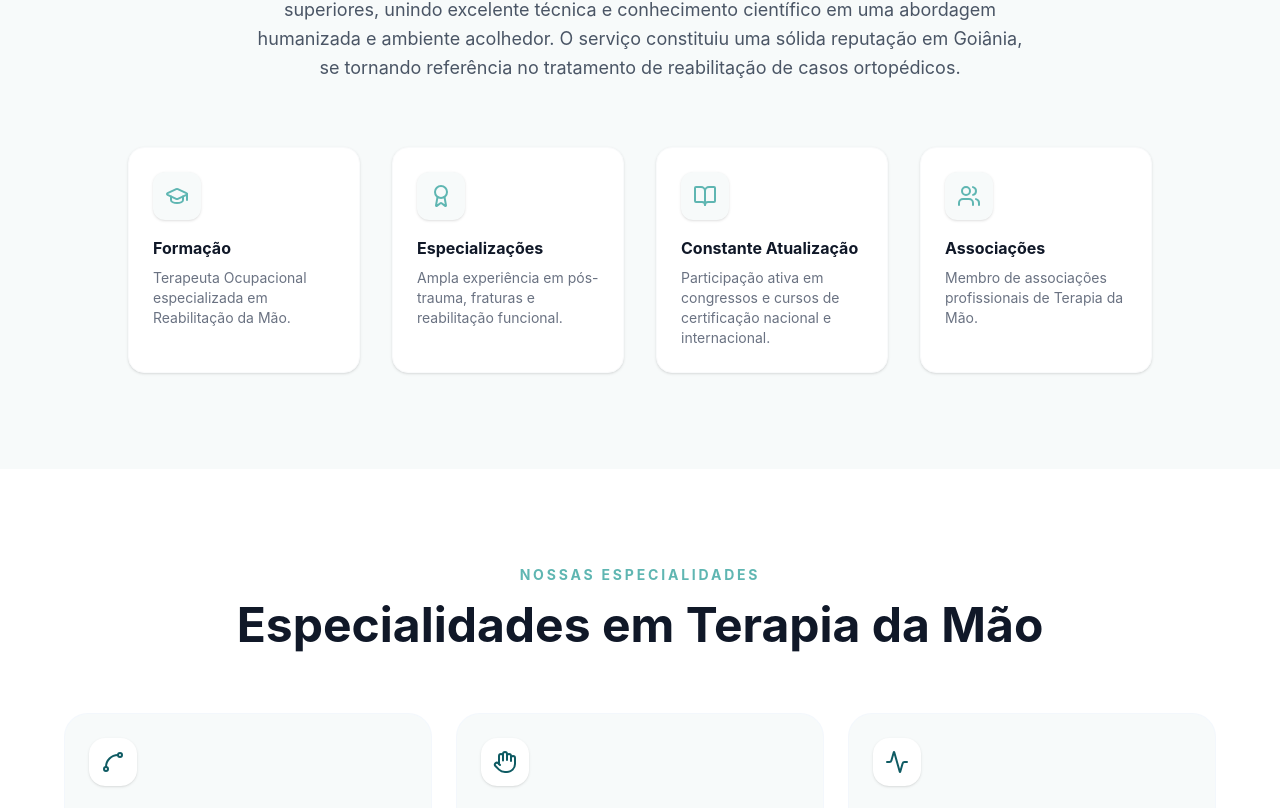
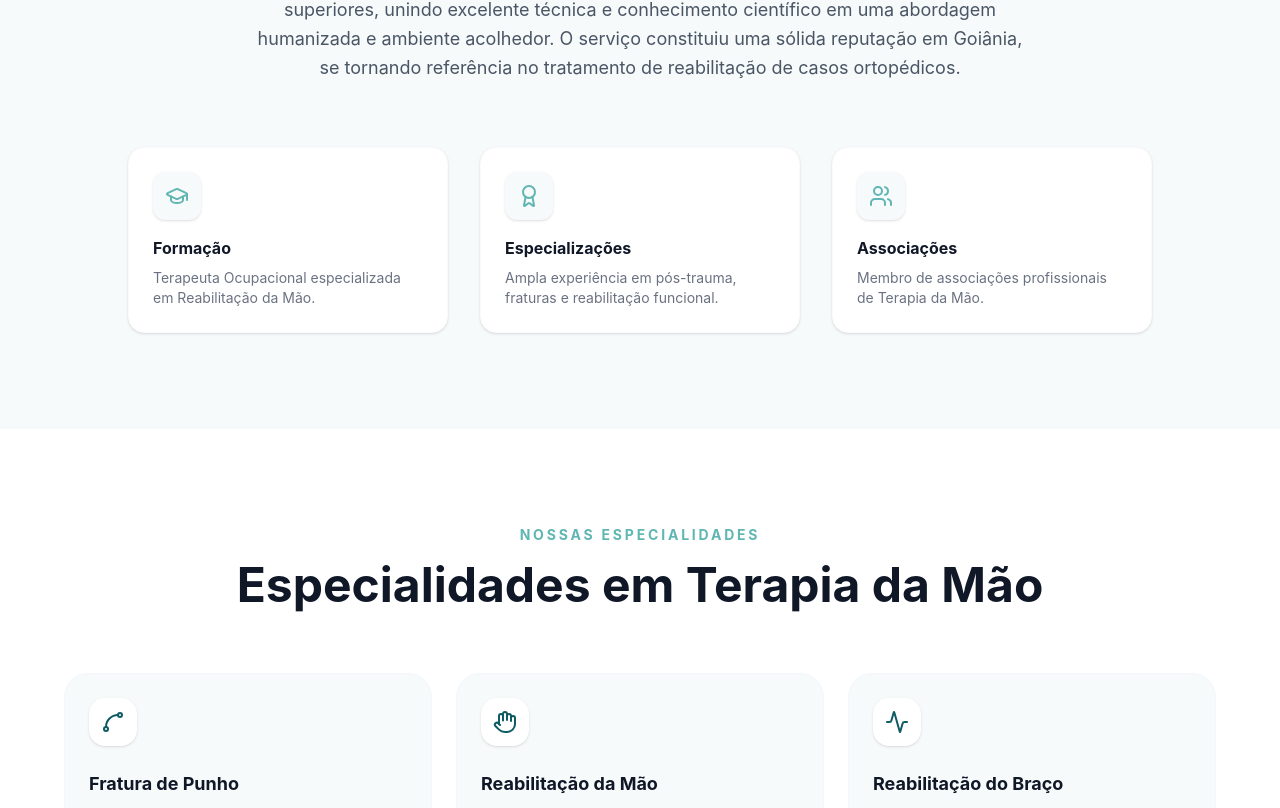
Before and after one commit to vitormurilo2021-lab/Equipe-Rita-Morais, a React (Vite) app: page / in a window 1280 px wide. Shown: the part 2772-3580 px from the top of the page. Built offline with nearby package versions, Linux system fonts and the light colour scheme.

Commit message:
refactor: update About section and copy revisions
Remove outdated curriculum item, adjust grid layout for better spacing, and refine descriptive text in Differentials.

```diff
--- a/src/components/About.tsx
+++ b/src/components/About.tsx
@@ -1,5 +1,5 @@
 import { motion } from "motion/react";
-import { GraduationCap, Award, BookOpen, Users } from "lucide-react";
+import { GraduationCap, Award, Users } from "lucide-react";
 
 export default function About() {
   const curriculum = [
@@ -12,11 +12,6 @@ export default function About() {
       icon: Award,
       title: "Especializações",
       description: "Ampla experiência em pós-trauma, fraturas e reabilitação funcional."
-    },
-    {
-      icon: BookOpen,
-      title: "Constante Atualização",
-      description: "Participação ativa em congressos e cursos de certificação nacional e internacional."
     },
     {
       icon: Users,
@@ -67,7 +62,7 @@ export default function About() {
               </p>
             </div>
 
-            <div className="grid grid-cols-1 sm:grid-cols-2 md:grid-cols-4 gap-8 text-left">
+            <div className="grid grid-cols-1 md:grid-cols-3 gap-8 text-left">
               {curriculum.map((item, index) => (
                 <div key={index} className="bg-white p-6 rounded-2xl shadow-sm border border-gray-50 hover:shadow-md transition-shadow">
                   <div className="bg-bg-light p-3 rounded-xl shadow-sm h-fit w-fit mb-4">
--- a/src/components/Differentials.tsx
+++ b/src/components/Differentials.tsx
@@ -3,7 +3,7 @@ import { Heart, Target, Sparkles, Home, MapIcon, TrendingUp } from "lucide-react
 
 const differentials = [
   { icon: Heart, title: "Atendimento Humanizado", desc: "Cada paciente é único e recebe atenção integral às suas necessidades." },
-  { icon: Target, title: "Plano Individualizado", desc: "Tratamentos desenhados de acordo com sua rotina e objetivos." },
+  { icon: Target, title: "Plano Individualizado", desc: "Tratamentos desenvolvidos de acordo com sua rotina e objetivos." },
   { icon: Sparkles, title: "Técnicas Atualizadas", desc: "Uso de protocolos baseados em evidências e tecnologia de ponta." },
   { icon: Home, title: "Ambiente Estruturado", desc: "Consultório moderno localizado dentro do Hospital Clínica do Esporte." },
   { icon: MapIcon, title: "Localização Privilegiada", desc: "Fácil acesso no Setor Sul em Goiânia, com toda estrutura clínica." },
```
